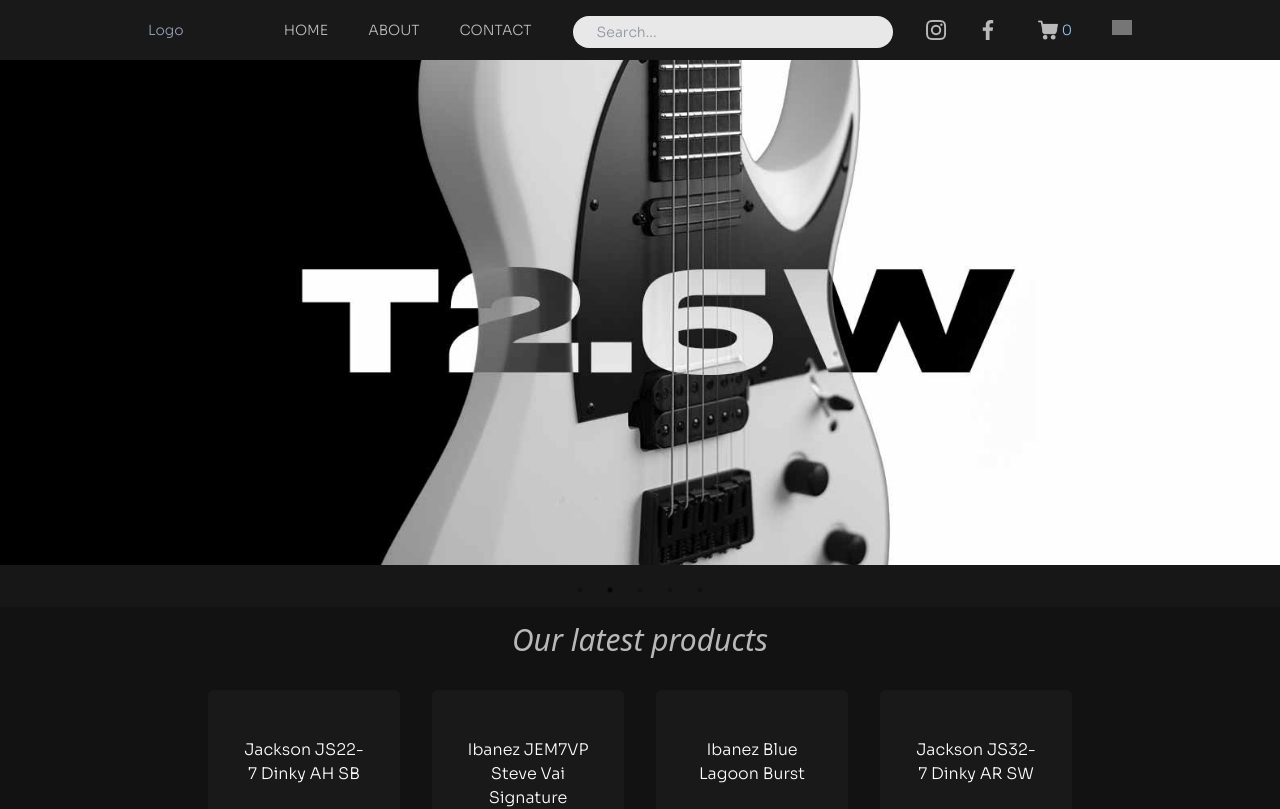
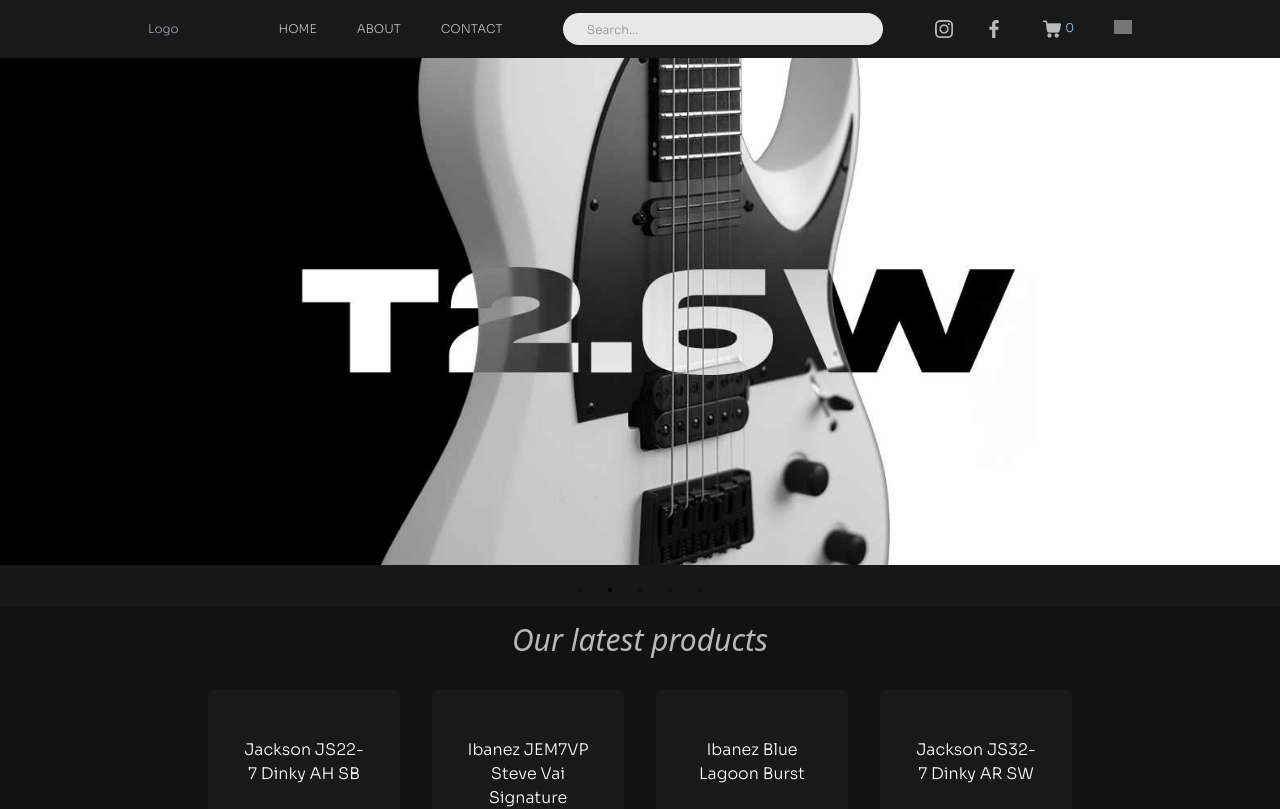
Before and after one commit to tudstk/guitar-website-react, a React (Create React App) app: page / in a window 1280 px wide. Shown: the top 809 px of the page. Built offline with nearby package versions, Linux system fonts and the light colour scheme; grey boxes are pictures that could not be loaded.

Commit message:
fixed navbar dimensions

```diff
--- a/src/Components/navbar/Navbar.tsx
+++ b/src/Components/navbar/Navbar.tsx
@@ -8,7 +8,7 @@ import fbIcon from './fb.png';
 
 const Navbar = ({setShow, size}:any) => {
     return(
-        <div className='flex justify-between w-screen bg-navbar-black text-white fixed top-0 z-50 font-body text-sm'>
+        <div className='flex justify-between items-center w-screen bg-navbar-black text-white fixed top-0 z-50 font-body text-xs'>
             {/* <p className='m-5 ml-6 md:ml-32'>
                 <h1 className="opacity-80">Guitar Shop</h1>
             </p> */}
@@ -28,25 +28,25 @@ const Navbar = ({setShow, size}:any) => {
                 </li>
                 <li className="hidden md:block m-5 opacity-70 transition duration-150 hover:opacity-100 cursor-pointer ease-in">CONTACT</li>
             </ul>
-            <input placeholder="Search..." className="hidden md:block w-80 h-8 text-slate-900 opacity-90 mt-4 p-4 pl-6 rounded-3xl focus:outline-0 focus:opacity-100">
+            <input placeholder="Search..." className="hidden md:block w-80 h-8 text-slate-900 opacity-90 p-4 pl-6 rounded-3xl focus:outline-0 focus:opacity-100">
             </input>
             <ul className='flex flex-row justify-between content-center mr-2 md:mr-32'>
 
                 <li className="m-5">
-                    <img src={ igIcon } alt="igIcon" className="hidden md:block w-5 opacity-70 transition duration-150 hover:opacity-100 cursor-pointer ease-in"/>
+                    <img src={ igIcon } alt="igIcon" className="hidden md:block w-[1.125rem] opacity-70 transition duration-150 hover:opacity-100 cursor-pointer ease-in"/>
                 </li>
                 <li className="m-5 ml-3">
-                    <img src={ fbIcon } alt="fbIcon" className="hidden md:block w-5 opacity-70 transition duration-150 hover:opacity-100 cursor-pointer ease-in"/>
+                    <img src={ fbIcon } alt="fbIcon" className="hidden md:block w-[1.125rem] opacity-70 transition duration-150 hover:opacity-100 cursor-pointer ease-in"/>
                 </li>
                 <li className="m-5 flex flex-row">
                     {/* <Link to="/cart"> */}
-                        <img src={ shoppingCartIcon } alt="shoppingCartIcon" className="w-5 opacity-70 transition duration-150 hover:opacity-100 cursor-pointer ease-in" onClick={() => setShow(false)}/>
+                        <img src={ shoppingCartIcon } alt="shoppingCartIcon" className="w-[1.125rem] opacity-70 transition duration-150 hover:opacity-100 cursor-pointer ease-in" onClick={() => setShow(false)}/>
                     {/* </Link> */}
                     <span className="pl-1 text-blue-300">{size}</span>
                 </li>
                 <li className='m-5'>
                     <Link to='/login'>
-                        <img src={ accountIcon } alt="accountIcon" className="w-5 opacity-70 transition duration-150 hover:opacity-100 cursor-pointer ease-in"/>
+                        <img src={ accountIcon } alt="accountIcon" className="w-[1.125rem] opacity-70 transition duration-150 hover:opacity-100 cursor-pointer ease-in"/>
                     </Link>
                 </li>
             </ul>
--- a/src/Components/slider/Slider.tsx
+++ b/src/Components/slider/Slider.tsx
@@ -5,8 +5,6 @@ import slide2 from './Zgkis6lA.jpeg';
 import slide3 from './Solar-banner-A1-6ETCB.jpg';
 import slide4 from './pic3.jpg';
 import slide5 from './Solar-banner-all_new_batch_may18.jpg';
-
-
 
 const SimpleSlider = () => {
         const settings = {
--- a/tailwind.config.js
+++ b/tailwind.config.js
@@ -20,6 +20,7 @@ module.exports = {
       width:{
         '120': '30rem',
         '144': '36rem',
+        'navic': '1.12rem',
       },
       fontFamily:{
         body:'Sora',
```
